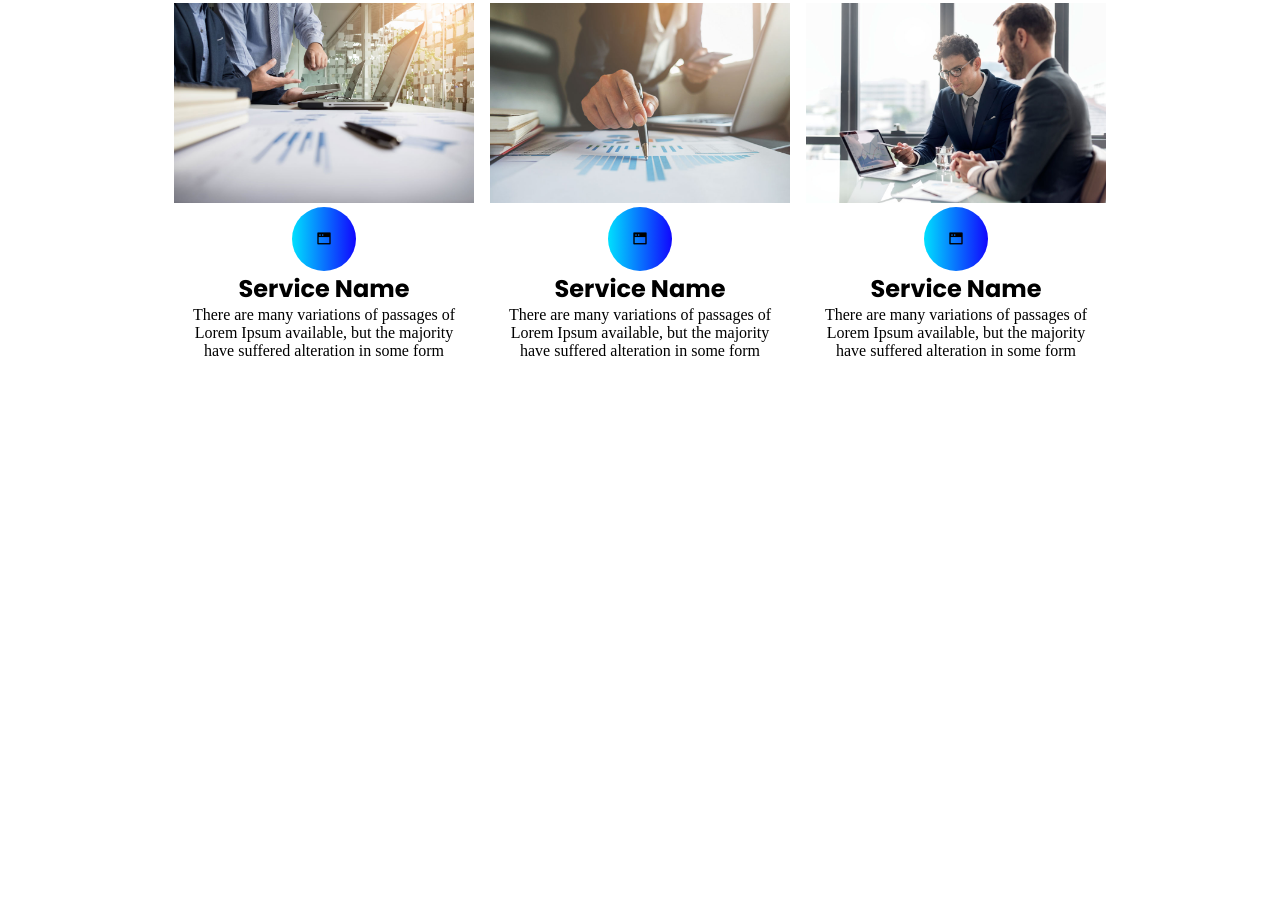
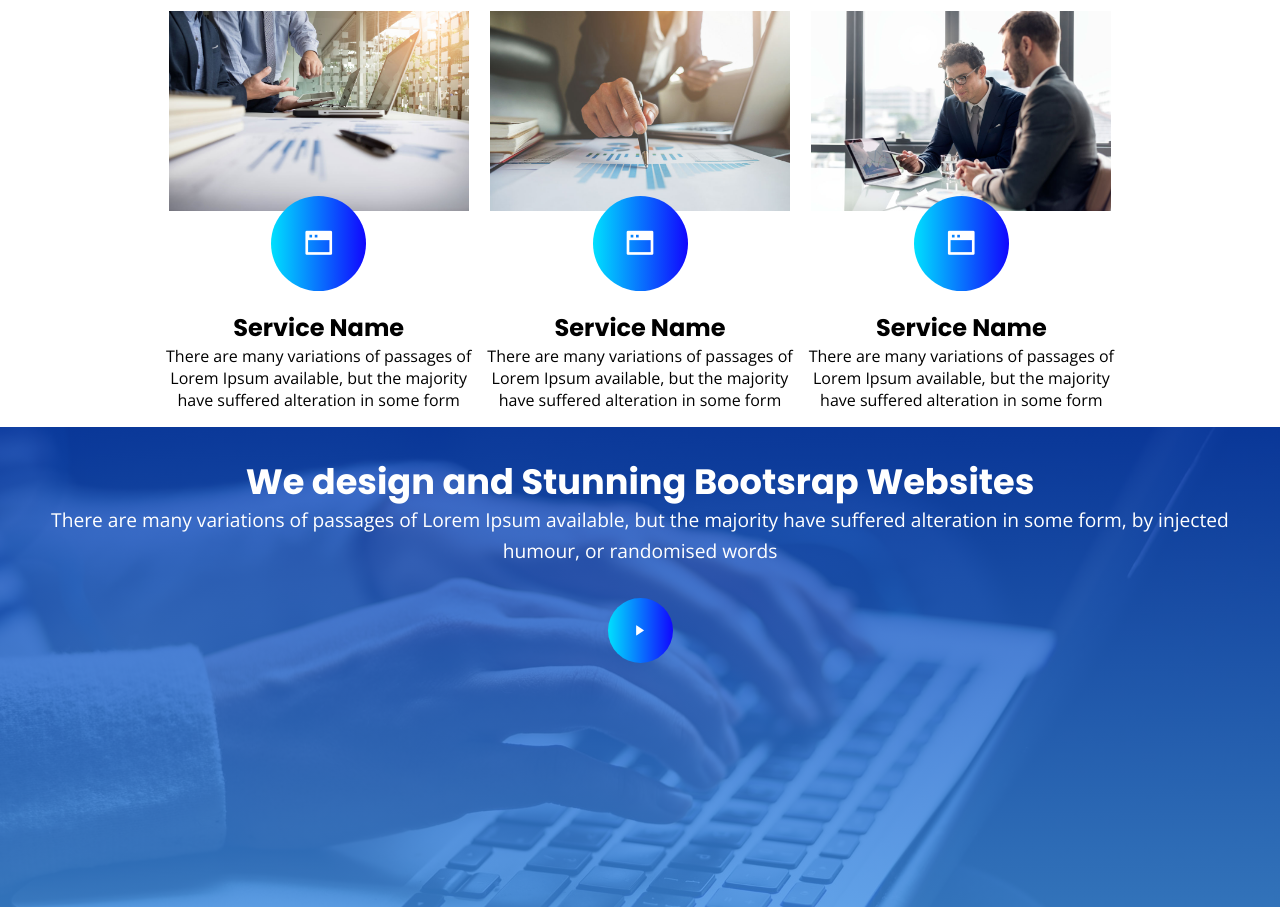
Before and after one commit to AnonymusKil/New-Landing-page, a plain HTML site: page index.html in a window 1280 px wide. Shown: the part 825-1732 px from the top of the page. Before the commit the page ends 1201 px from the top, so only its background shows below. Drawn offline with nearby package versions, Linux system fonts and the light colour scheme.

Commit message:
updated ui let' go

```diff
--- a/index.html
+++ b/index.html
@@ -13,9 +13,12 @@
 <link rel="preconnect" href="https://fonts.gstatic.com" crossorigin>
 <link href="https://fonts.googleapis.com/css2?family=Poppins:ital,wght@0,100;0,200;0,300;0,400;0,500;0,600;0,700;0,800;0,900;1,100;1,200;1,300;1,400;1,500;1,600;1,700;1,800;1,900&display=swap" rel="stylesheet">
 <link href="https://cdn.jsdelivr.net/npm/aos@2.3.4/dist/aos.css" rel="stylesheet">
+<link rel="preconnect" href="https://fonts.googleapis.com">
+<link rel="preconnect" href="https://fonts.gstatic.com" crossorigin>
+<link href="https://fonts.googleapis.com/css2?family=Open+Sans:ital,wght@0,300..800;1,300..800&display=swap" rel="stylesheet">
   </head>
   <body>
-    <nav class=" mobile">
+    <nav class=" mobile" data-aos="fade-right" data-aos-duration="1200">
       <h1>Billio</h1>
       <ul>
         <li><a href="#"> Home </a></li>
@@ -30,7 +33,7 @@
         </div>
       </div>
     </nav>
-    <header>
+    <header data-aos="fade-down" data-aos-duration="1500" >
         <div>
             <h1>Billio</h1>
         </div>
@@ -46,24 +49,24 @@
         </nav>
     </header>
     <section class="container" >
-        <div class="text-conta">
-            <h1 data-aos="zoom-in">We design and Stunning Bootsrap Websites</h1>
-            <p data-aos="fade-up">There are many variations of passages of Lorem Ipsum available, but the majority
+        <div class="text-conta" data-aos="fade-up" data-aos-duration="1200">
+            <h1 data-aos="zoom-in" data-aos-duration="1500" >We design and Stunning Bootsrap Websites</h1>
+            <p data-aos="fade-up" data-aos-delay="200" data-aos-duration="1500">There are many variations of passages of Lorem Ipsum available, but the majority
                 have suffered alteration in some form, by injected humour, or randomised words</p>
-                <button data-aos="fade-up">get Started</button>
+                <button data-aos="fade-up" data-aos-duration="1500" data-aos-delay="400">get Started</button>
         </div>
     </section>
-    <section class="card-container">
-      <div class="first-text">
+    <section class="card-container" data-aos="fade-up" data-aos-duration="1500">
+      <div class="first-text" data-aos="fade-right" data-aos-duration="1200">
         <h1>Our Services</h1>
         <div class="get-div">
           <div class="services-div"></div>
         </div>
-        <p>There are many variations of passages of Lorem Ipsum available, but the majority have suffered <br>
+        <p data-aos="fade-left" data-aos-delay="200" data-aos-duration="1200">There are many variations of passages of Lorem Ipsum available, but the majority have suffered <br>
           alteration in some form, by injected humour, or randomised words which don't look even slightly</p>
       </div>
         <div class="cards-container">
-          <div class="first-card">
+          <div class="first-card" data-aos="fade-up" data-aos-duration="1200" data-aos-delay="200">
             <div>
               <img src="img/image_1.jpg" alt="">
             </div>
@@ -77,7 +80,7 @@
               <p>There are many variations of  passages of <br> Lorem Ipsum available, but the majority <br> have suffered alteration in some form</p>
             </div>
           </div>
-          <div class="first-card">
+          <div class="first-card" data-aos="fade-up" data-aos-duration="1200" data-aos-delay="200">
             <div>
               <img src="img/image_2.jpg" alt="">
             </div>
@@ -91,7 +94,7 @@
               <p>There are many variations of  passages of <br> Lorem Ipsum available, but the majority <br> have suffered alteration in some form</p>
             </div>
           </div>
-          <div class="first-card">
+          <div class="first-card" data-aos="fade-up" data-aos-duration="1200" data-aos-delay="200">
             <div>
               <img src="img/image_3.jpg" alt="">
             </div>
@@ -107,6 +110,16 @@
           </div>
         </div>
     </section>
+    <section class="container-2" >
+      <div class="text-conta" data-aos="fade-up" data-aos-duration="1200">
+          <h1 data-aos="zoom-in" data-aos-duration="1500" >We design and Stunning Bootsrap Websites</h1>
+          <p data-aos="fade-up" data-aos-delay="200" data-aos-duration="1500">There are many variations of passages of Lorem Ipsum available, but the majority
+              have suffered alteration in some form, by injected humour, or randomised words</p>
+              <div class="miceal-jac-2">
+                <i class="ri-play-fill"></i>
+              </div>
+      </div>
+  </section>
     <script src="mine/script.js"></script>
     <script src="https://cdn.jsdelivr.net/npm/aos@2.3.4/dist/aos.js"></script>
     <script src="mine/app.js"></script>
--- a/style.css
+++ b/style.css
@@ -6,6 +6,9 @@
 h1 {
   font-family: "Poppins", sans-serif;
   font-weight: bolder;
+}
+p{
+  font-family: "Open Sans",sans-serif;
 }
 nav.mobile {
   display: flex;
@@ -19,6 +22,9 @@ nav.mobile {
   transition: all 0.3s ease-in-out;
   height: 2.8rem;
   padding: 1rem;
+  position: sticky;
+  top: 0;
+  z-index: 1000;
   overflow: hidden;
   /* position: fixed; */
   ul {
@@ -56,6 +62,7 @@ nav.open {
 }
 .line i {
   border: 1px solid black;
+  font-size: 2rem;
 }
 header {
   display: none;
@@ -72,6 +79,7 @@ header {
   background-repeat: no-repeat; /* Prevent image repetition */
   height: 60vh;
   text-align: center;
+  background-attachment: fixed;
 }
 .text-conta {
   padding: 2rem;
@@ -133,13 +141,29 @@ header {
 .miceal-jackson {
   background: linear-gradient(to right, #00e0fe, #1107fe);
   border-radius: 50%;
-  width: 4rem;
-  height: 4rem;
+  width: 95px;
+  height: 95px;
+  /* width: 4rem;
+  height: 4rem; */
   text-align: center;
   display: flex;
+  /* padding: 1rem; */
+  /* position: relative;
+  top: 10px; */
+  transform: translateY(-20%);
+  transition: transform 0.5s ease;
   justify-content: center;
   align-items: center;
   margin: 0 auto;
+}
+
+/* .konami{
+  position: absolute;
+
+} */
+.miceal-jackson i {
+  font-size: 2rem;
+  color: white;
 }
 /* .konami{
     display: flex;
@@ -147,6 +171,34 @@ header {
     align-items: center;
     margin-top: auto;
 } */
+.container-2 {
+  background: linear-gradient(
+      to bottom,
+      rgba(8, 65, 187, 0.8),
+      rgba(60, 141, 230, 0.8)
+    ),
+    url("img/cover_3.jpg"); /* Add your image URL */
+  background-size: cover; /* Cover entire container */
+  background-position: center; /* Center the background */
+  background-repeat: no-repeat; /* Prevent image repetition */
+  height: 60vh;
+  text-align: center;
+  background-attachment: fixed;
+}
+.miceal-jac-2 {
+  background: linear-gradient(to right, #00e0fe, #1107fe);
+  border-radius: 50%;
+  width: 65px;
+  height: 65px;
+  display: flex;
+  transition: transform 0.5s ease;
+  justify-content: center;
+  align-items: center;
+  margin: 0 auto;
+}
+.miceal-jac-2 i:hover{
+  color: black;
+}
 @media (min-width: 1024px) {
   nav.mobile {
     display: none;
@@ -158,6 +210,9 @@ header {
     box-shadow: 0 12px 20px rgba(0, 0, 0, 0.1);
     background-color: white;
     align-items: center;
+    position: sticky;
+    top: 0;
+    z-index: 1000;
   }
   header ul {
     display: flex;
@@ -175,6 +230,9 @@ header {
   .container {
     height: 80vh;
   }
+  /* .container-2{
+    height: 80vh;
+  } */
   .cards-container {
     flex-direction: row;
   }
@@ -182,5 +240,4 @@ header {
     width: 100%;
     max-width: 300px;
   }
-
 }
```
Also changed, not shown: mine/note.txt. Lines whose indentation alone changed are shown as unchanged.
